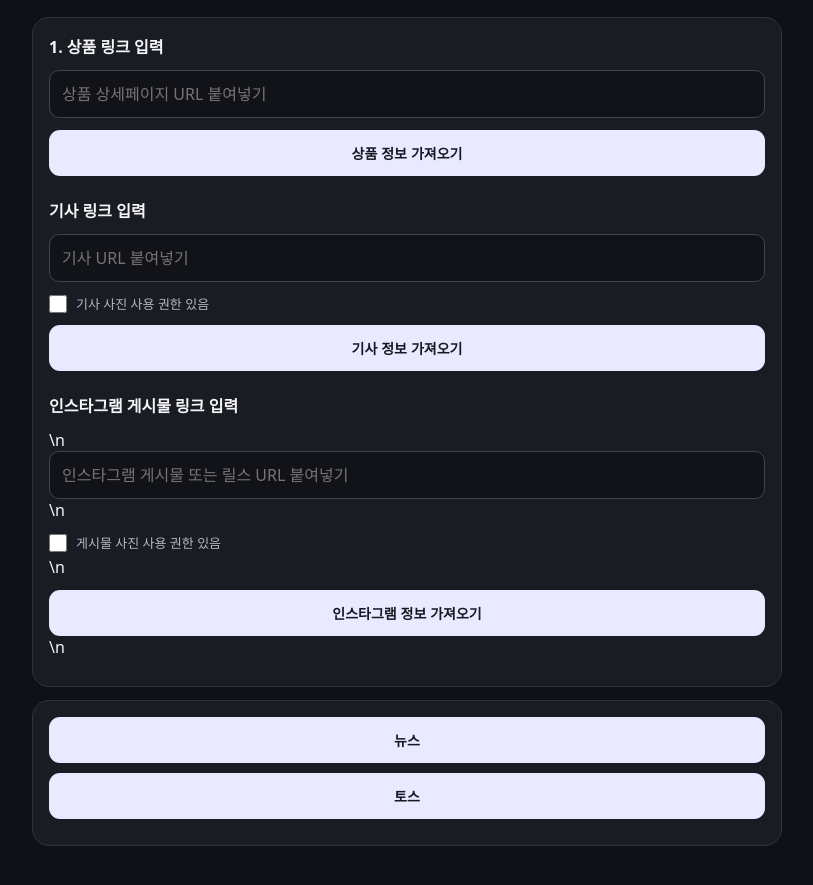
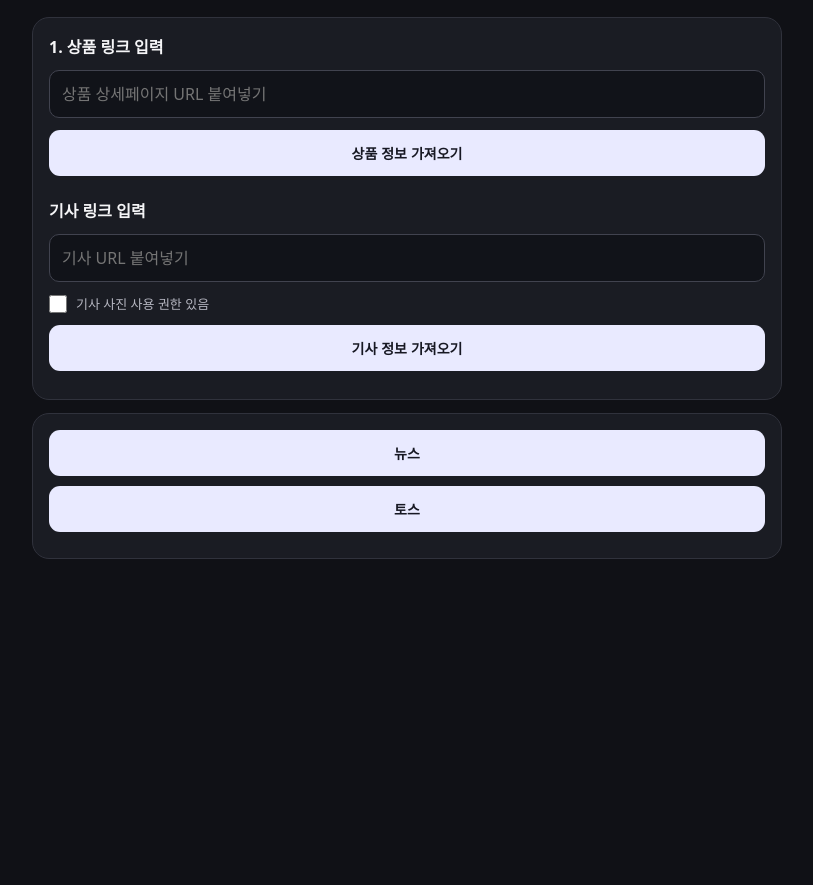
Before and after one commit to dojiijjj/threads-ai-automation, a website: page public/index.html in a window 1280 px wide. Shown: the part 57-942 px from the top of the page, without its empty margins (233-1046 px from the left). After the commit the page ends 800 px from the top, so only its background shows below. Drawn offline with Linux system fonts and the light colour scheme; no server answers.

Commit message:
Remove Instagram post analysis feature

```diff
--- a/public/index.html
+++ b/public/index.html
@@ -9,7 +9,7 @@
 <meta name="apple-mobile-web-app-title" content="블로그 자동작성">
 <link rel="manifest" href="/manifest.webmanifest">
 <link rel="icon" href="/icon.svg" type="image/svg+xml">
-<title>Google SEO 블로그 자동작성</title>
+<title>Google SEO 상품 블로그 자동작성</title>
 <style>
 *{box-sizing:border-box}
 body{margin:0;background:#101116;color:#f5f5f7;font-family:system-ui,-apple-system,sans-serif}
@@ -54,7 +54,7 @@ button:disabled{opacity:.5;cursor:wait}
 @media(max-width:520px){.tossDesktopViewport{height:620px}.embedFrame{height:620px}}
 
 </style>
-<script src="/app.js?v=21" defer></script>
+<script src="/app.js?v=20" defer></script>
 <script>
 if ("serviceWorker" in navigator) {
   window.addEventListener("load", () => navigator.serviceWorker.register("/sw.js").catch(() => {}));
@@ -72,7 +72,7 @@ if ("serviceWorker" in navigator) {
 <input id="articleUrl" type="url" placeholder="기사 URL 붙여넣기">
 <label class="checkLine"><input id="articleImagesAuthorized" type="checkbox"><span>기사 사진 사용 권한 있음</span></label>
 <div class="actions"><button id="fetchArticle">기사 정보 가져오기</button></div>
-<h2 style="margin-top:22px">인스타그램 게시물 링크 입력</h2>\n<input id="instagramUrl" type="url" placeholder="인스타그램 게시물 또는 릴스 URL 붙여넣기">\n<label class="checkLine"><input id="instagramImagesAuthorized" type="checkbox"><span>게시물 사진 사용 권한 있음</span></label>\n<div class="actions"><button id="fetchInstagram">인스타그램 정보 가져오기</button></div>\n<div id="message" role="status"></div>
+<div id="message" role="status"></div>
 </div>
 
 <section class="card embedCard">
@@ -91,8 +91,6 @@ if ("serviceWorker" in navigator) {
 <div id="articleInfo" class="infoGrid"></div>
 <div class="actions"><button id="generateArticle">이 기사로 글과 사진 생성</button></div>
 </div>
-
-<div id="instagramPanel" class="card hidden"><h2>인스타그램 게시물 정보</h2><div id="instagramInfo" class="infoGrid"></div><div class="actions"><button id="generateInstagram">이 게시물로 글과 사진 생성</button></div></div>
 
 <div id="result" class="hidden">
 <div class="card">
```
